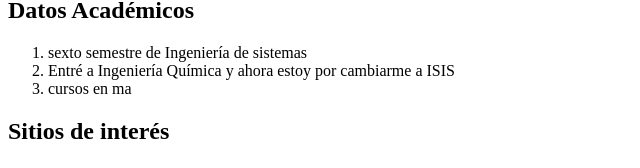
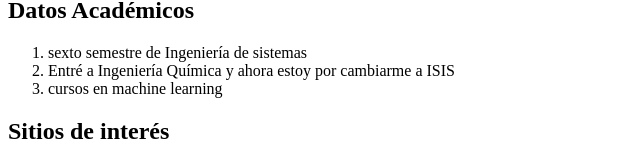
Before and after one commit to joseflorezc/ProgramacionConTecnologiasWeb-Secci-n1-JoseManuelFlorez-201632826-Entrega1, a plain HTML site: page entrega 1/ejercicioHTML - jose manuel florez - 201632826.html in a window 1280 px wide. Shown: the part 791-959 px from the top of the page, without its empty margins (0-640 px from the left). Drawn offline with Linux system fonts and the light colour scheme.

Commit message:
corrección

```diff
--- a/entrega 1/ejercicioHTML - jose manuel florez - 201632826.html
+++ b/entrega 1/ejercicioHTML - jose manuel florez - 201632826.html
@@ -56,7 +56,7 @@
             <ol>
                 <li>sexto semestre de Ingeniería de sistemas</li>
                 <li>Entré a Ingeniería Química y ahora estoy por cambiarme a ISIS</li>
-                <li>cursos en ma</li>
+                <li>cursos en machine learning</li>
 
             </ol>
 
```
